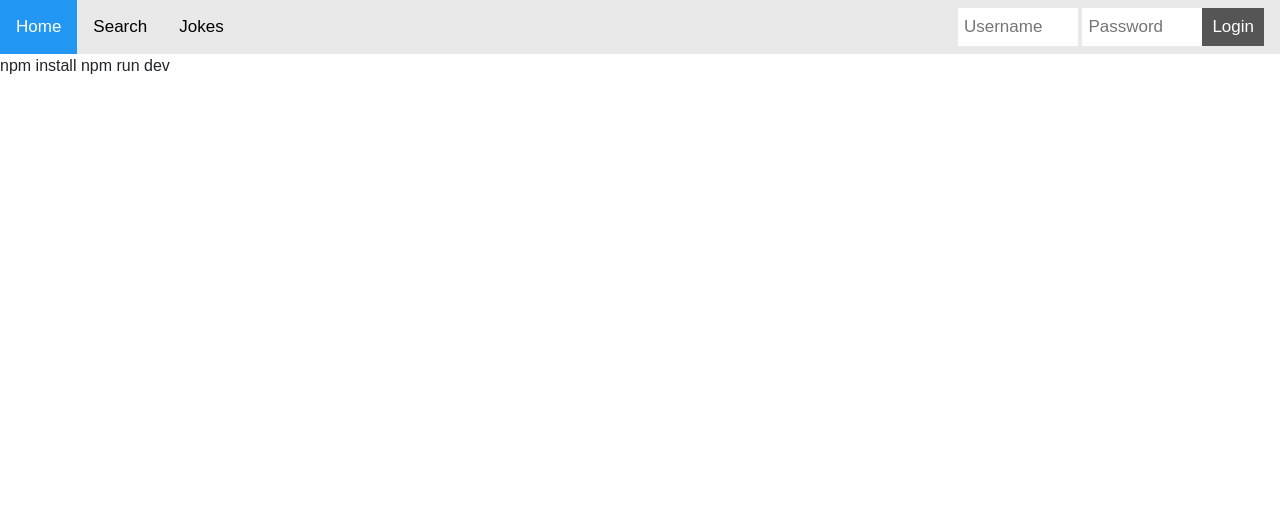
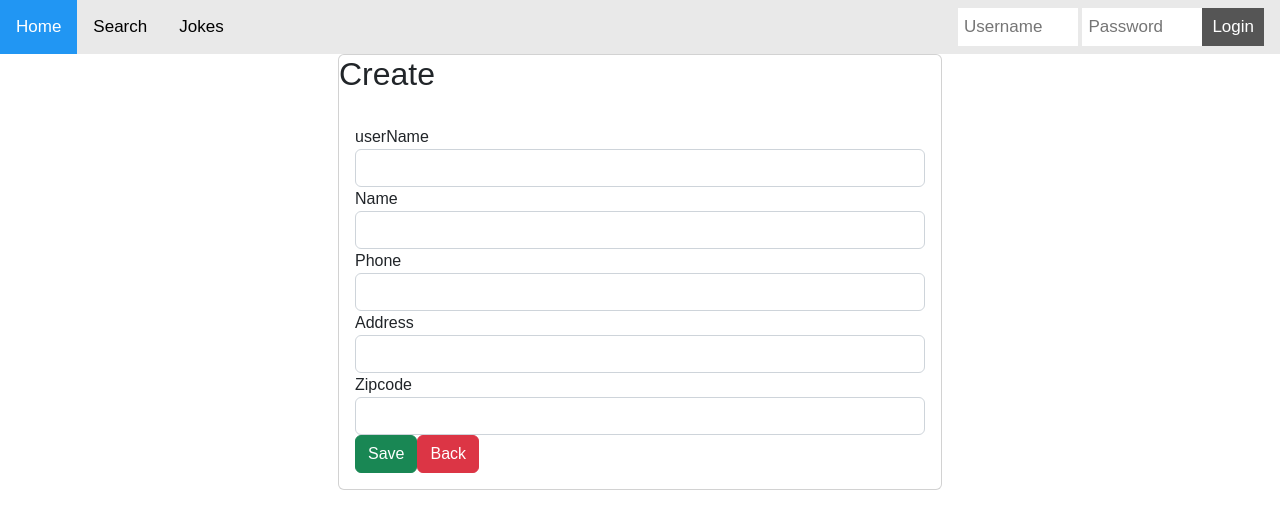
Before and after one commit to Rabiiia/Carpool-frontend, a React app: page / in a window 1280 px wide. Shown: the top 528 px of the page. Built offline with nearby package versions, Linux system fonts and the light colour scheme; the HTML template or start-up script is replaced by a standard one.

Commit message:
create component

```diff
--- a/src/App.jsx
+++ b/src/App.jsx
@@ -4,6 +4,7 @@ import Home from "./pages/Home.jsx";
 import Search from "./pages/Search.jsx";
 import Contact from "./pages/Contact.jsx";
 import LandingPage from "./pages/LandingPage.jsx";
+import Create from "./pages/Create.jsx";
 import CRUD from "./pages/CRUD";
 import Header from "./components/Header.jsx";
 import Jokes from "./components/Jokes.jsx";
@@ -75,7 +76,8 @@ function App(props) {
         {!getToken() ? (
           <>
            {/* Add only Routes where you dont have to be logged ind to access */}
-          <Route path="/" element={<LandingPage user={user} />} />
+          {/* <Route path="/" element={<LandingPage user={user} />} />  */}
+          <Route path="/" element={<Create user={user} />} />
           {/* But when you are going to deploy it then your path={DROPLET_FOLDER}, hopefully it works correctly */}
 
           </>
--- /dev/null
+++ b/src/pages/Create.jsx
@@ -0,0 +1,122 @@
+import React, {useState}from 'react'
+import { Link, useNavigate } from "react-router-dom";
+import { BASE_URL } from '../utils/settings';
+
+const Create = () => {
+
+     // const[id,idchange]=useState("");
+   const[userName,setUserName]=useState("");
+   const[name,setName]=useState("");
+   const[phone,setPhone]=useState("");
+   const[address,setAddress]=useState("");
+   const[zipcode,setZipcode]=useState("");
+
+
+
+
+  const handlesubmit=(e)=>{
+    e.preventDefault();
+    const userdata ={userName,name,phone,address, zipcode};
+
+
+
+    fetch(BASE_URL,{
+      method:"POST",
+      headers:{"content-type":"application/json"},
+      body:JSON.stringify(userdata)
+    }).then((res)=>{
+      alert('Saved successfully.')
+      navigate('/');
+    }).catch((err)=>{
+      console.log(err.message)
+    })
+  }
+
+
+ return (
+ <div>
+
+<div className="row">
+<div className="offset-lg-3 col-lg-6">
+<form className="container" onSubmit={handlesubmit}>
+
+<div className="card" style={{"textAlign":"left"}}>
+  <div className="card-title">
+      <h2>Create</h2>
+  </div>
+  <div className="card-body">
+
+      <div className="row">
+
+          {/* <div className="col-lg-12">
+              <div className="form-group">
+                  <label>ID</label>
+                  <input value={id} disabled="disabled" className="form-control"></input>
+              </div>
+          </div> */}
+
+          <div className="col-lg-12">
+              <div className="form-group">
+                  <label>userName</label>
+                  <input  onChange={e=>setUserName(e.target.value)} className="form-control"></input>
+                   {/* <span className="text-danger">Enter the name</span> */}
+              </div>
+          </div>
+
+          <div className="col-lg-12">
+              <div className="form-group">
+                  <label>Name</label>
+                  <input  onChange={e=>setName(e.target.value)} className="form-control"></input>
+              </div>
+          </div>
+
+          <div className="col-lg-12">
+              <div className="form-group">
+                  <label>Phone</label>
+                  <input  onChange={e=>setPhone(e.target.value)} className="form-control"></input>
+              </div>
+          </div>
+
+          <div className="col-lg-12">
+              <div className="form-group">
+                  <label>Address</label>
+                  <input  onChange={e=>setAddress(e.target.value)} className="form-control"></input>
+              </div>
+          </div>
+
+          <div className="col-lg-12">
+              <div className="form-group">
+                  <label>Zipcode</label>
+                  <input  onChange={e=>setZipcode(e.target.value)} className="form-control"></input>
+              </div>
+          </div>
+
+
+          <div className="col-lg-12">
+              <div className="form-group">
+                  <button className="btn btn-success" type="submit">Save</button>
+                  <Link to="/" className="btn btn-danger">Back</Link>
+              </div>
+          </div>
+
+      </div>
+
+  </div>
+
+</div>
+
+</form>
+
+</div>
+</div>
+</div>
+  );
+
+}
+
+
+
+
+
+
+export default Create;
--- a/src/utils/settings.js
+++ b/src/utils/settings.js
@@ -4,3 +4,5 @@ export const DROPLET_FOLDER = "/XXX" // <-- replace with your folder that your c
 export const BASE_URL = "http://localhost:8080" // <-- replace it with your droplet url so that you can use your database on your droplet instead of local database
 export const LOGIN_URL = BASE_URL + "/api/login"
 export const VERIFY_URL = BASE_URL + "/api/verify"
+
+//"https://acmverden.dk/tomcat/CA3"
```
